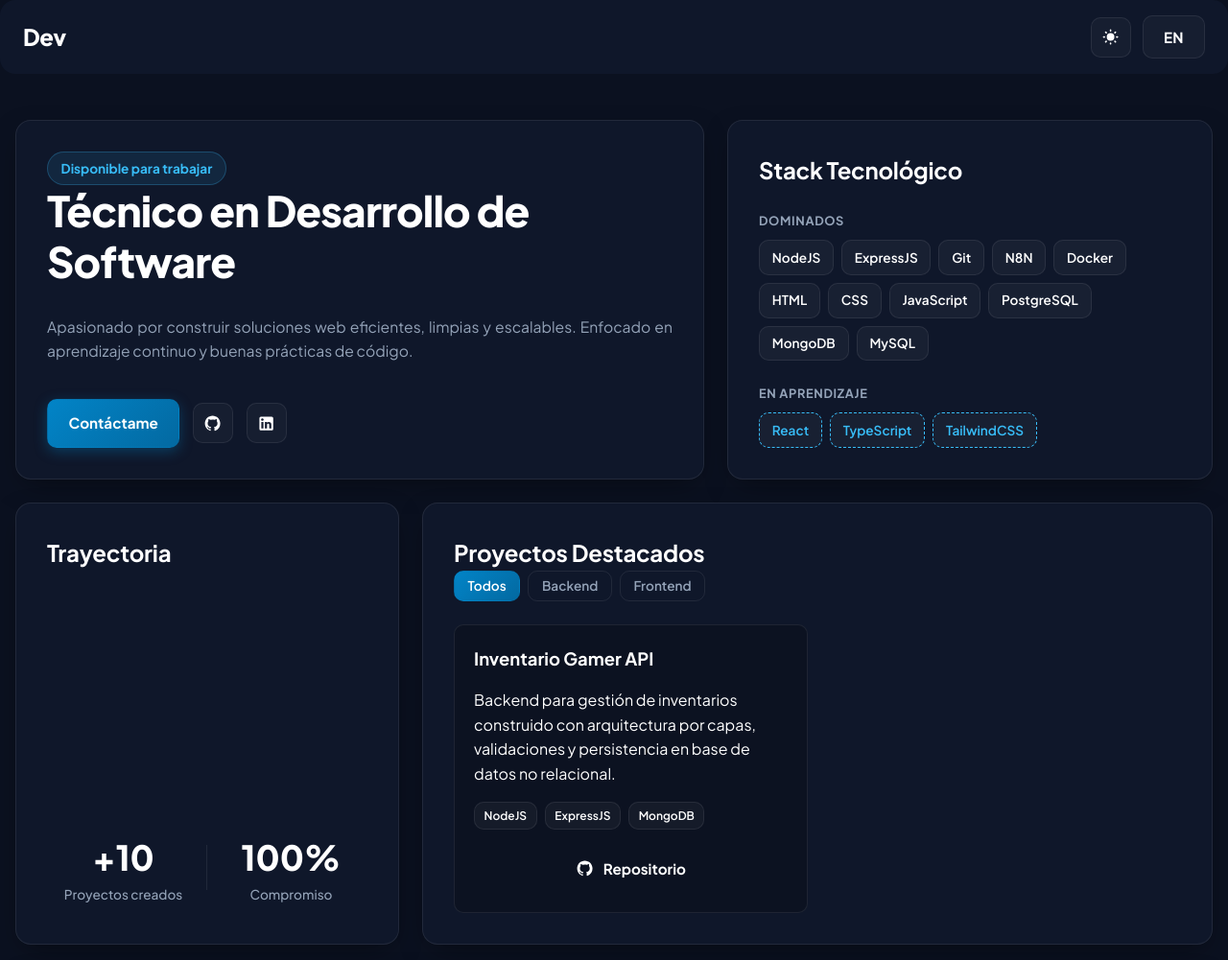
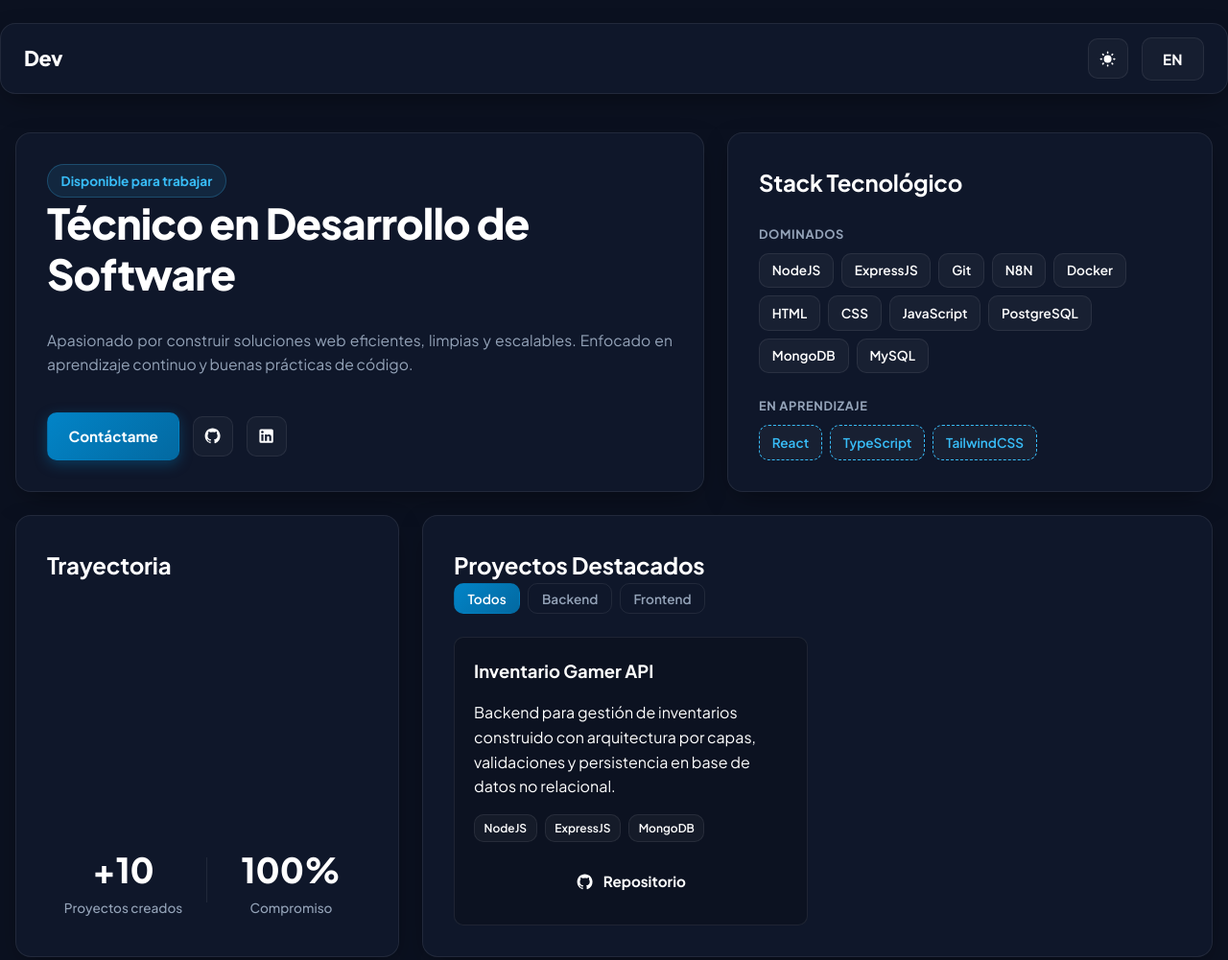
Before and after one commit to Joguisam-gt/Portafolio-Frontend, a website built with Vite: page index.html in a window 1280 px wide. Shown: the top 1001 px of the page at 96% size. Built offline with nearby package versions, Linux system fonts and the light colour scheme.

Commit message:
refactor(header): inntegracion de navegacion flotante.

```diff
--- a/assets/css/components/header.css
+++ b/assets/css/components/header.css
@@ -1,38 +1,25 @@
-/* Cabecera Principal */
 .header {
     display: flex;
+    align-items: center;
     justify-content: space-between;
-    align-items: center;
-    padding: 1rem 1.5rem;
+    max-width: 1280px;
+    margin: 1.5rem auto;
+    padding: 0.85rem 1.5rem;
     background-color: var(--bg-card);
-    backdrop-filter: var(--glass-blur);
-    -webkit-backdrop-filter: var(--glass-blur);
-    border: var(--border-width) solid var(--border-color);
+    border: 1px solid var(--border-color);
     border-radius: var(--border-radius);
-    box-shadow: var(--shadow-brutal);
-    margin-bottom: 2rem;
-    transition: background-color 0.3s ease, border-color 0.3s ease;
+    box-shadow: var(--card-shadow);
 }
 
 .header__logo-text {
-    font-size: 1.5rem;
+    font-size: 1.35rem;
     font-weight: 800;
-    color: var(--color-primary);
-    letter-spacing: -0.5px;
+    color: var(--color-text);
+    letter-spacing: -0.02em;
 }
 
-/* Navegación y Controles */
 .nav {
     display: flex;
     align-items: center;
-    gap: 0.75rem;
+    gap: 0.85rem;
 }
-
-/* Pie de página */
-.footer {
-    margin-top: auto;
-    padding: 2rem 0 1rem;
-    text-align: center;
-    font-size: var(--font-caption);
-    color: var(--color-text-muted);
-}
```
